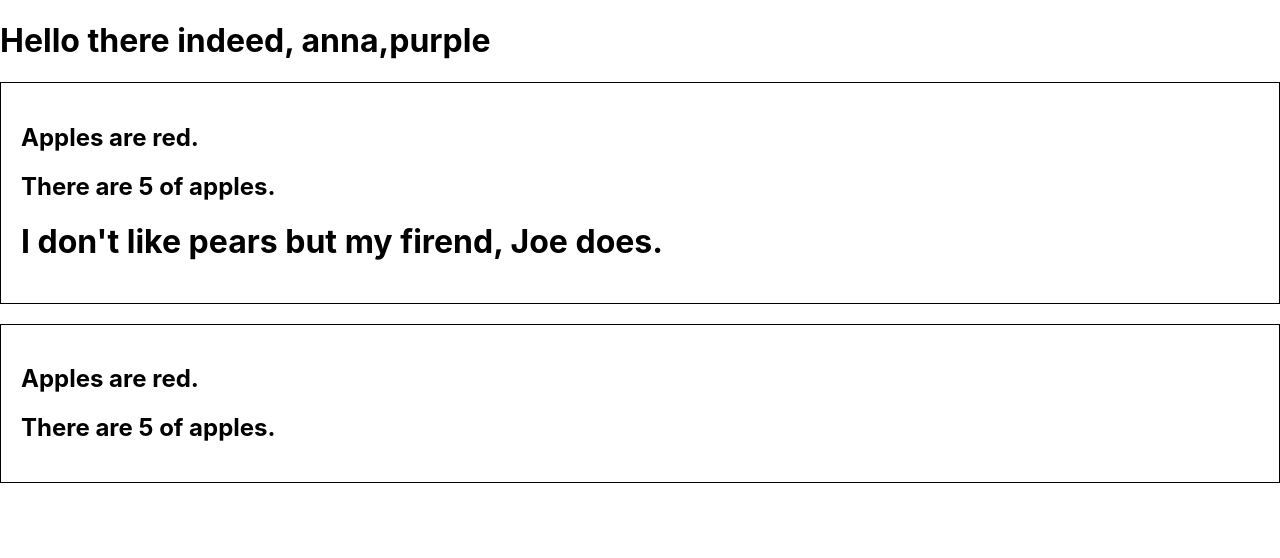
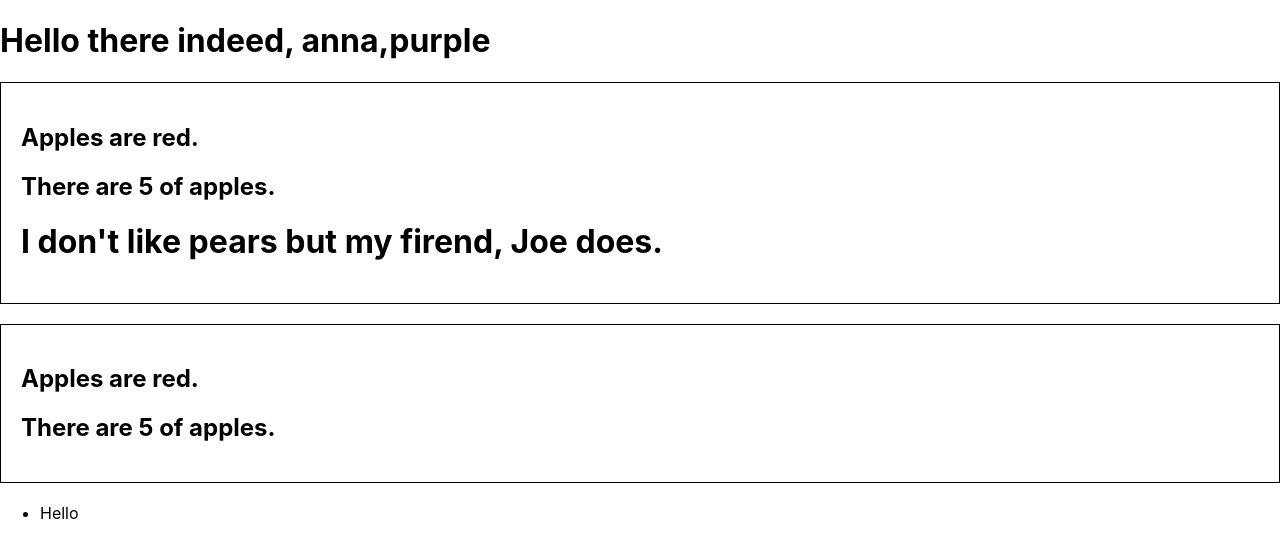
Before and after one commit to kavinduUdhara/react-coursera, a React (Create React App) app in the folder app1/: page / in a window 1280 px wide. Shown: the top 558 px of the page. Built offline with nearby package versions, Linux system fonts and the light colour scheme.

Commit message:
added JSX syntax and the arrow function to readme.md file

```diff
--- a/app1/src/App.js
+++ b/app1/src/App.js
@@ -4,6 +4,7 @@ import Header from './components/Header';
 import Apples from './components/Apples';
 import Pears from './components/Pears';
 import Bag from './components/Bag';
+import Nav from './components/Nav';
 
 
 function App(props) {
@@ -16,6 +17,7 @@ function App(props) {
         <Pears friend="Joe"/>
       </Bag>
       <Bag children={<Apples color="red" number="5"/>}/>
+      <Nav first="Hello"/>
     </div>
   )
 }
```
Also changed, not shown: app1/src/components/Nav.js (+9 -0 lines), 1 other file (tests, documents, lock files or other folders).
